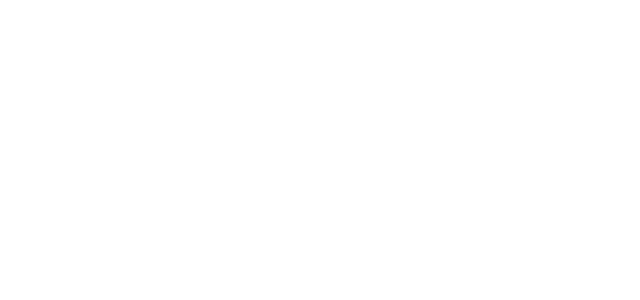
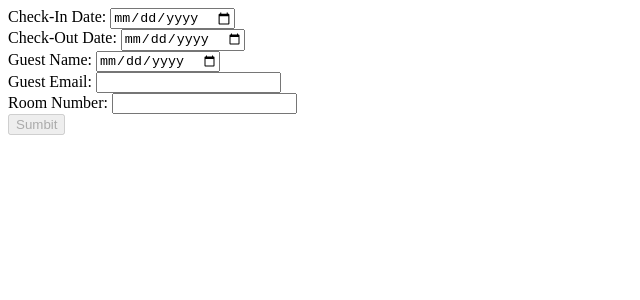
Before and after one commit to SakshamGupta201/hotel-app, an Angular app: page /edit/1 in a window 1280 px wide. Before the commit this address led to /. Shown: the top 300 px of the page, without its empty margins (0-640 px from the left). Built offline with nearby package versions, Linux system fonts and the light colour scheme.

Commit message:
completed update func

```diff
--- a/src/app/app-routing.module.ts
+++ b/src/app/app-routing.module.ts
@@ -18,6 +18,10 @@
     path: 'list',
     component: ReservationListComponent
   },
+  {
+    path: 'edit/:id',
+    component: ReservationFromComponent
+  },
 ];
 
 @NgModule({
--- a/src/app/reservation-from/reservation-from.component.ts
+++ b/src/app/reservation-from/reservation-from.component.ts
@@ -2,17 +2,22 @@
 import { FormBuilder, FormGroup, Validators } from '@angular/forms';
 import { ReservationService } from '../reservation/reservation.service';
 import { Reservation } from '../reservation/models/reservation';
-import { Router } from '@angular/router';
+import { ActivatedRoute, Router } from '@angular/router';
 @Component({
   selector: 'app-reservation-from',
   templateUrl: './reservation-from.component.html',
-  styleUrls: ['./reservation-from.component.css']
+  styleUrls: ['./reservation-from.component.css'],
 })
 export class ReservationFromComponent implements OnInit {
+  reservationForm: FormGroup = new FormGroup({});
+  id = Number(this.route.snapshot.paramMap.get('id'));
 
-  reservationForm: FormGroup = new FormGroup({});
-
-  constructor(private formBuilder: FormBuilder, private reservationService: ReservationService, private router: Router) { }
+  constructor(
+    private formBuilder: FormBuilder,
+    private reservationService: ReservationService,
+    private router: Router,
+    private route: ActivatedRoute
+  ) { }
 
   ngOnInit(): void {
     this.reservationForm = this.formBuilder.group({
@@ -22,20 +27,29 @@
       guestEmail: ['', [Validators.required, Validators.email]],
       roomNumber: ['', [Validators.required]],
     });
+
+    if (this.id) {
+      let reservation = this.reservationService.getReservation(this.id);
+      if (reservation) {
+        this.reservationForm.patchValue(reservation);
+      }
+    }
   }
 
   onSubmit() {
     if (this.reservationForm.valid) {
-
       let reservation: Reservation = this.reservationForm.value;
-      this.reservationService.addReservation(reservation);
+      // Update or Add reservation based on Edit mode
+      if (this.id) {
+        reservation.id = this.id;
+        this.reservationService.updateReservation(reservation);
+      } else {
+        this.reservationService.addReservation(reservation);
+      }
       // Navigating to List Url
-      this.router.navigate(['/list'])
-
+      this.router.navigate(['/list']);
     } else {
-
       console.error(this.reservationForm.errors);
-
     }
   }
 }
--- a/src/app/reservation-list/reservation-list.component.html
+++ b/src/app/reservation-list/reservation-list.component.html
@@ -7,6 +7,7 @@
     Room No: {{reservation.roomNumber}} <br>
     Check In Date: {{reservation.checkInDate}} <br>
     Check Out Date: {{reservation.checkOutDate}} <br>
+    <button [routerLink]="['/edit' , reservation.id]">Update</button>
     <button (click)="deleteReservation(reservation.id)">Delete</button>
   </li>
 </ul>
--- a/src/app/reservation-list/reservation-list.component.ts
+++ b/src/app/reservation-list/reservation-list.component.ts
@@ -1,6 +1,7 @@
 import { Component, OnInit } from '@angular/core';
 import { ReservationService } from '../reservation/reservation.service';
 import { Reservation } from '../reservation/models/reservation';
+import { ActivatedRoute } from '@angular/router';
 
 @Component({
   selector: 'app-reservation-list',
@@ -10,7 +11,9 @@
 export class ReservationListComponent implements OnInit {
 
   reservations: Reservation[] = [];
-  constructor(private reservationService: ReservationService) { }
+
+  constructor(private reservationService: ReservationService) {
+  }
 
   ngOnInit(): void {
     this.reservations = this.reservationService.getReservations();
--- a/src/app/reservation/reservation.module.ts
+++ b/src/app/reservation/reservation.module.ts
@@ -3,6 +3,7 @@
 import { ReservationFromComponent } from '../reservation-from/reservation-from.component';
 import { ReservationListComponent } from '../reservation-list/reservation-list.component';
 import { FormsModule, ReactiveFormsModule } from '@angular/forms';
+import { RouterModule } from '@angular/router';
 
 
 
@@ -14,7 +15,8 @@
   imports: [
     CommonModule,
     FormsModule,
-    ReactiveFormsModule
+    ReactiveFormsModule,
+    RouterModule
   ]
 })
 export class ReservationModule { }
--- a/src/app/reservation/reservation.service.ts
+++ b/src/app/reservation/reservation.service.ts
@@ -38,6 +38,8 @@
   }
 
   updateReservation(updatedReservation: Reservation): void {
+    console.log(updatedReservation.id);
+
     const index = this.reservations.findIndex(res => res.id === updatedReservation.id);
     if (index !== -1) {
       this.reservations[index] = updatedReservation;
```
